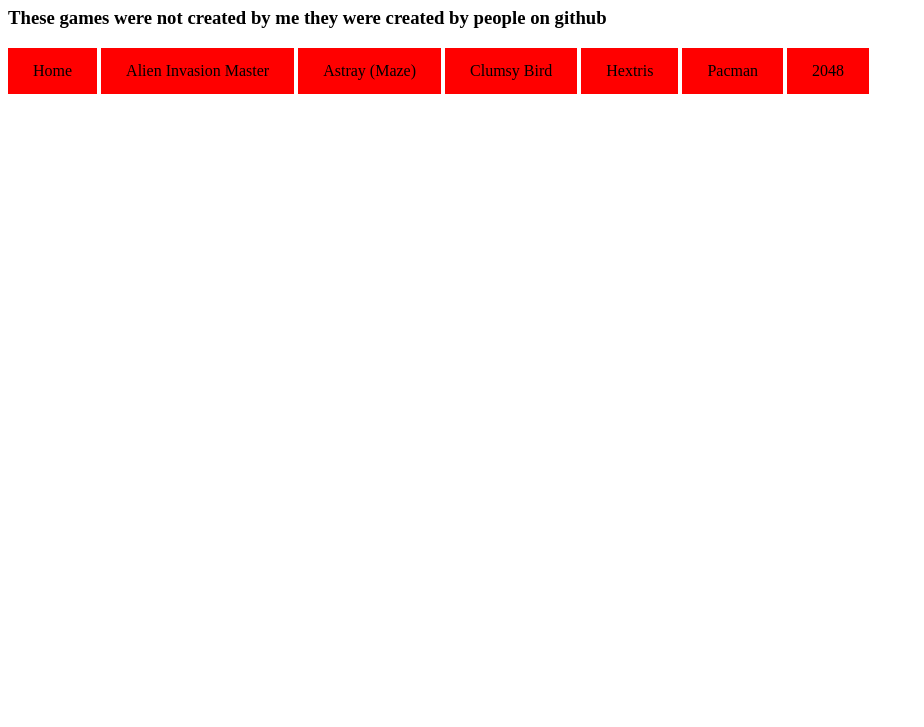
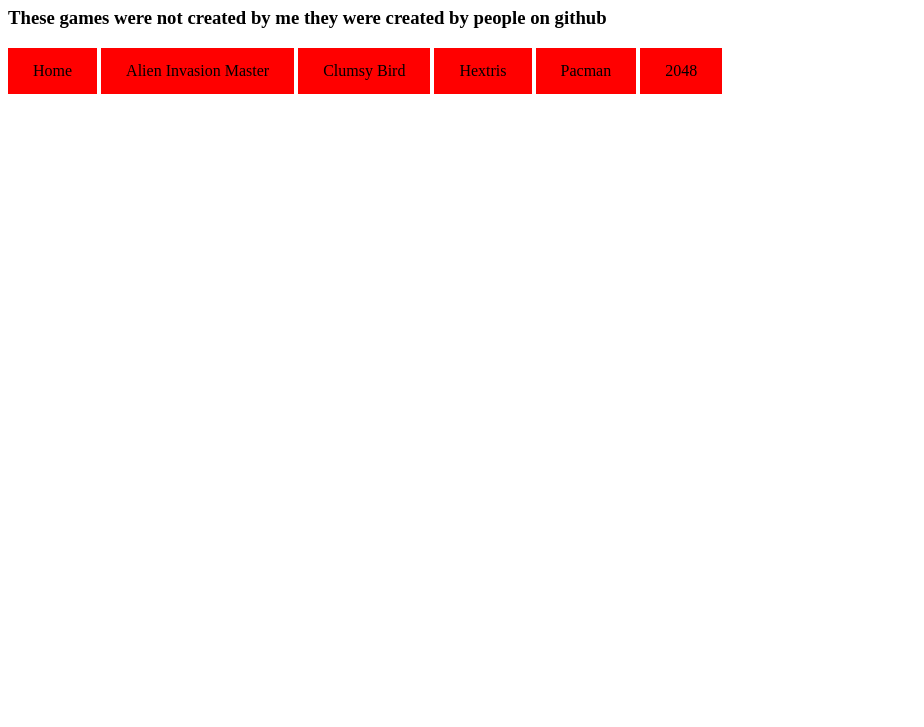
Before and after one commit to zachmm03/ZMGames, a plain HTML site: page index.html in a window 1280 px wide. Shown: the part 73-800 px from the top of the page, without its empty margins (0-924 px from the left). Drawn offline with Linux system fonts and the light colour scheme.

Commit message:
Update index.html

```diff
--- a/index.html
+++ b/index.html
@@ -9,7 +9,6 @@
     <div>
      <a style="text-decoration:none; padding: 14px 25px; background-color: red; display: inline-block; color:black;" href="https://zachmm03.github.io/ZMGames/index.html">Home</a>
      <a style="text-decoration:none; padding: 14px 25px; background-color: red; display: inline-block; color:black;" href="https://zachmm03.github.io/ZMGames/AlienInvasion-master/main.html">Alien Invasion Master</a>
-     <a style="text-decoration:none; padding: 14px 25px; background-color: red; display: inline-block; color:black;" href="">Astray (Maze)</a>
      <a style="text-decoration:none; padding: 14px 25px; background-color: red; display: inline-block; color:black;" href="">Clumsy Bird</a>
      <a style="text-decoration:none; padding: 14px 25px; background-color: red; display: inline-block; color:black;" href="">Hextris</a>
      <a style="text-decoration:none; padding: 14px 25px; background-color: red; display: inline-block; color:black;" href="">Pacman</a>
```
